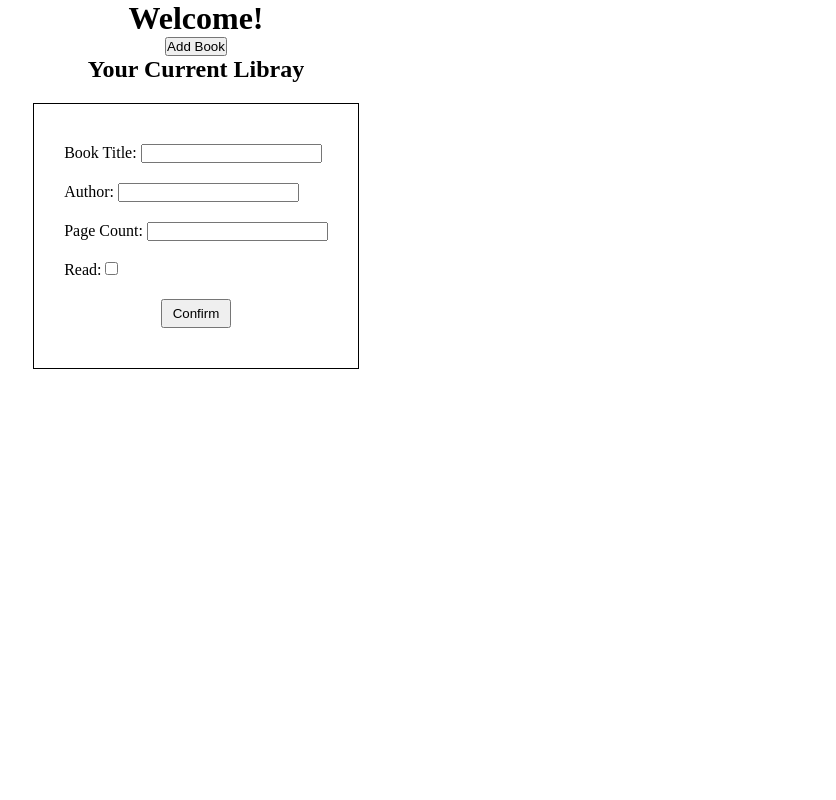
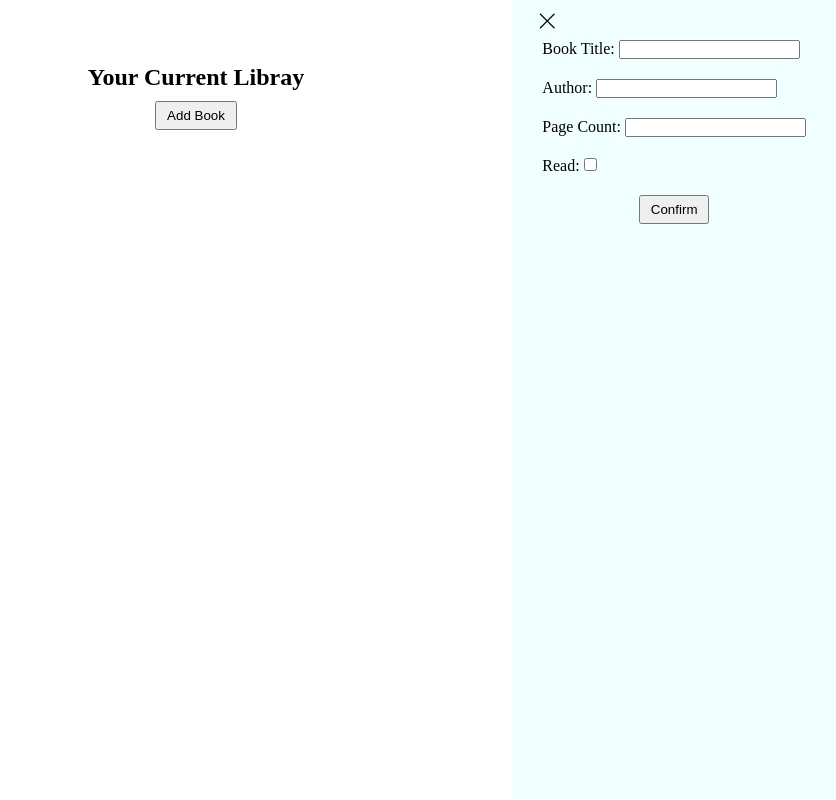
Before and after one commit to VictoriaAPineda/LibraryProject, a plain HTML site: page index.html in a window 1280 px wide. Shown: the whole page, without its empty margins (444-1280 px from the left). Drawn offline with nearby package versions, Linux system fonts and the light colour scheme.

Commit message:
side nav

```diff
--- a/index.html
+++ b/index.html
@@ -6,17 +6,21 @@
     <meta name="viewport" content="width=device-width, initial-scale=1.0">
     <title>Library</title>
     <link rel="stylesheet" href="style.css">
+    <link rel="stylesheet" href="https://cdn.jsdelivr.net/npm/bootstrap-icons@1.11.1/font/bootstrap-icons.css">
 </head>
 <body>
 
-    <h1>Welcome!</h1>
-    <button>Add Book</button>
     <h2>Your Current Libray</h2>
-    <!--Automatically display table of books-->
+    <button id="addBook-btn">Add Book</button>
+    <!--Automatically display table of books by JS-->
     <div id="user-libray"></div>
-    <!--Aside window popup to add a book (format test. add to js for event)-->
-    <div>
+
+
+    <!--Aside window popup to add a book
+        (format test. remove then add to js for event to display)-->
+    <div id="sideForm-Overlay" class="sideForm">
         <form action="" id="addBook-Form">
+            <a href="#" class="close-btn"><i class="bi bi-x-lg"></i></a>
             <div>
                 <label for="">Book Title:</label>
                 <input type="text" id="">
@@ -40,9 +44,6 @@
             <div id="confirm-container">
                 <button id="confirm-btn">Confirm</button>
             </div>
-
-
-
         </form>
     </div>
 
--- a/style.css
+++ b/style.css
@@ -8,13 +8,44 @@ body{
     flex-direction: column;
     justify-content: center;
     align-items: center;
+
+    margin-top: 5%;
+
+}
+
+.sideForm{
+    height: 100%;
+    /* width: 0; */
+    position: fixed;
+    z-index: 1;
+    top: 0;
+    right: 0;
+    background-color: azure;
+    overflow: hidden;
+    transition: 0.5s;
+}
+.sideForm .close-btn{
+    position: absolute;
+    top: 10px;
+    left: 25px;
+    font-size: 20px;
+    color: black;
+
+}
+
+
+
+
+#addBook-btn{
+    margin-top: 10px;
+    margin-bottom: 20px;
 }
 #addBook-Form{
     /* display: flex; */
     /* flex-direction: column; */
-    border: 1px black solid;
+    /* border: 1px black solid; */
     padding: 40px 30px;
-    margin-top: 20px;
+    /* margin-top: 20px; */
 }
 #addBook-Form div:not(:last-child){
     margin-bottom: 20px;
@@ -22,6 +53,6 @@ body{
 #addBook-Form #confirm-container{
     text-align: center;
 }
-#confirm-btn{
+#confirm-btn,#addBook-btn {
     padding: 5px 10px;
 }
```
